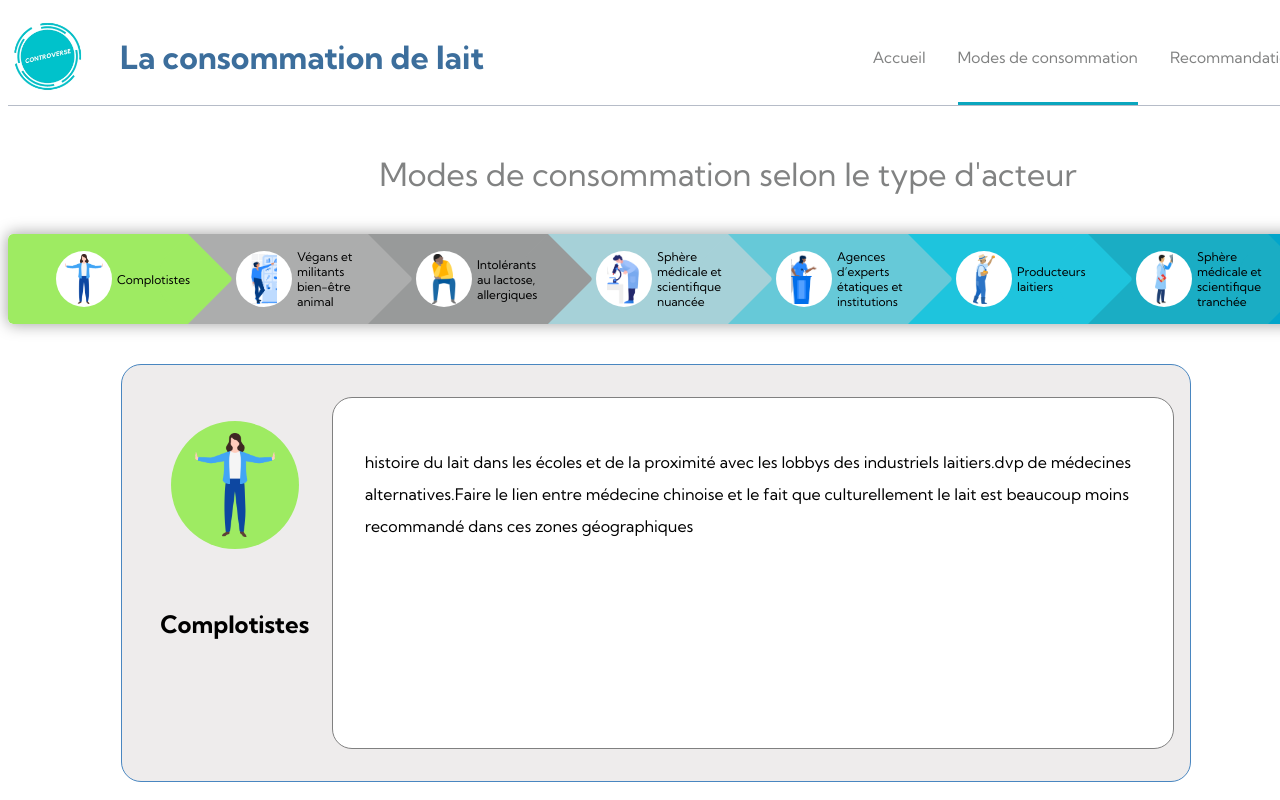
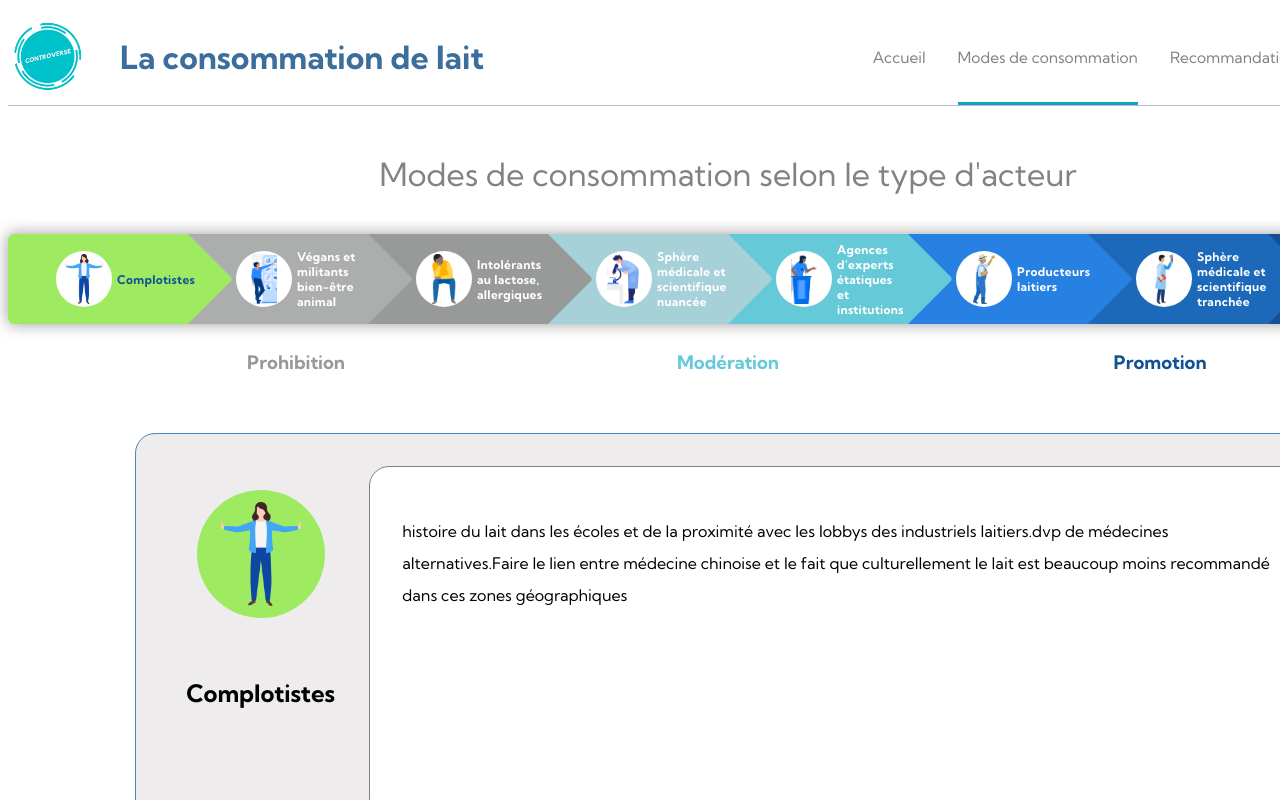
Before and after one commit to denis-farkas/milk, a React (Create React App) app: page /modes in a window 1280 px wide. Shown: the top 800 px of the page. Built offline with nearby package versions, Linux system fonts and the light colour scheme.

Commit message:
css style color etc

```diff
--- a/src/pages/Mode/index.jsx
+++ b/src/pages/Mode/index.jsx
@@ -46,13 +46,13 @@ function Mode() {
             })}
           </div>
           <div className="legend">
-            <div className="legend-text">
+            <div className="legend-text first">
               <h3>Prohibition</h3>
             </div>
-            <div className="legend-text">
+            <div className="legend-text second">
               <h3>Modération</h3>
             </div>
-            <div className="legend-text">
+            <div className="legend-text third">
               <h3>Promotion</h3>
             </div>
           </div>
--- a/src/pages/Mode/mode.css
+++ b/src/pages/Mode/mode.css
@@ -38,10 +38,6 @@
   -webkit-box-pack: center;
       -ms-flex-pack: center;
           justify-content: center;
-}
-
-.legend-text h3 {
-  color: #0aa6be;
 }
 
 .legend-text:nth-child(2) {
@@ -89,10 +85,17 @@
 
 .breadcrumb .bouton .avatar-text p {
   margin-left: 5px;
-  color: black;
+  color: white;
   font-size: 12px;
   width: 70px;
   height: auto;
+  font-weight: 700;
+  letter-spacing: 0.3px;
+}
+
+.breadcrumb .bouton.active .avatar-text p,
+.breadcrumb .bouton:hover .avatar-text p {
+  color: #135194;
 }
 
 /*since the first link does not have a triangle before it we can reduce the left padding to make it look consistent with other links*/
@@ -107,11 +110,11 @@
 }
 
 .breadcrumb .bouton:nth-child(1) {
-  background-color: #d2d5d5;
+  background-color: #c0c2c2;
 }
 
 .breadcrumb .bouton:nth-child(1):after {
-  background-color: #d2d5d5;
+  background-color: #c0c2c2;
 }
 
 .breadcrumb .bouton:nth-child(2) {
@@ -147,27 +150,27 @@
 }
 
 .breadcrumb .bouton:nth-child(6) {
-  background-color: #1ec4dd;
+  background-color: #2781e2;
 }
 
 .breadcrumb .bouton:nth-child(6):after {
-  background-color: #1ec4dd;
+  background-color: #2781e2;
 }
 
 .breadcrumb .bouton:nth-child(7) {
-  background-color: #1aadc4;
+  background-color: #1c68b9;
 }
 
 .breadcrumb .bouton:nth-child(7):after {
-  background-color: #1aadc4;
+  background-color: #1c68b9;
 }
 
 .breadcrumb .bouton:nth-child(8) {
-  background-color: #03a5ca;
+  background-color: #135194;
 }
 
 .breadcrumb .bouton:nth-child(8):after {
-  background-color: #03a5ca;
+  background-color: #135194;
 }
 
 /*adding the arrows for the breadcrumbs using rotated pseudo elements*/
@@ -230,6 +233,18 @@
 .flat .bouton:hover,
 .flat .bouton:hover:after {
   background: #bfe7a0;
+}
+
+.first {
+  color: #989a9a;
+}
+
+.second {
+  color: #66c9d8;
+}
+
+.third {
+  color: #135194;
 }
 
 .breadcrumb .bouton.active {
--- a/src/pages/Mode/mode.scss
+++ b/src/pages/Mode/mode.scss
@@ -29,10 +29,6 @@
   width: 40%;
   display: flex;
   justify-content: center;
-}
-
-.legend-text h3 {
-  color: #0aa6be;
 }
 
 .legend-text:nth-child(2) {
@@ -69,11 +65,19 @@
 }
 .breadcrumb .bouton .avatar-text p {
   margin-left: 5px;
-  color: black;
+  color: white;
   font-size: 12px;
   width: 70px;
   height: auto;
+  font-weight: 700;
+  letter-spacing: 0.3px;
 }
+
+.breadcrumb .bouton.active .avatar-text p,
+.breadcrumb .bouton:hover .avatar-text p {
+  color: #135194;
+}
+
 /*since the first link does not have a triangle before it we can reduce the left padding to make it look consistent with other links*/
 .breadcrumb .bouton:first-child {
   border-radius: 5px 0 0 5px; /*to match with the parent's radius*/
@@ -84,10 +88,10 @@
 }
 
 .breadcrumb .bouton:nth-child(1) {
-  background-color: rgb(210, 213, 213);
+  background-color: rgb(192, 194, 194);
 }
 .breadcrumb .bouton:nth-child(1):after {
-  background-color: rgb(210, 213, 213);
+  background-color: rgb(192, 194, 194);
 }
 .breadcrumb .bouton:nth-child(2) {
   background-color: rgb(172, 173, 173);
@@ -114,23 +118,23 @@
   background-color: rgb(102, 201, 216);
 }
 .breadcrumb .bouton:nth-child(6) {
-  background-color: rgb(30, 196, 221);
+  background-color: #2781e2;
 }
 .breadcrumb .bouton:nth-child(6):after {
-  background-color: rgb(30, 196, 221);
+  background-color: #2781e2;
 }
 .breadcrumb .bouton:nth-child(7) {
-  background-color: rgb(26, 173, 196);
+  background-color: #1c68b9;
 }
 .breadcrumb .bouton:nth-child(7):after {
-  background-color: rgb(26, 173, 196);
+  background-color: #1c68b9;
 }
 
 .breadcrumb .bouton:nth-child(8) {
-  background-color: rgb(3, 165, 202);
+  background-color: #135194;
 }
 .breadcrumb .bouton:nth-child(8):after {
-  background-color: rgb(3, 165, 202);
+  background-color: #135194;
 }
 
 /*adding the arrows for the breadcrumbs using rotated pseudo elements*/
@@ -179,6 +183,18 @@
 .flat .bouton:hover,
 .flat .bouton:hover:after {
   background: #bfe7a0;
+}
+
+.first {
+  color: rgb(152, 154, 154);
+}
+
+.second {
+  color: rgb(102, 201, 216);
+}
+
+.third {
+  color: #135194;
 }
 
 .breadcrumb .bouton.active {
--- a/src/pages/Recommandations/index.jsx
+++ b/src/pages/Recommandations/index.jsx
@@ -80,7 +80,7 @@ function Recommandations() {
             })}
           </div>
         </div>
-        <div className="section-info">
+        <div className="section-recom-info">
           <div className="jumbotron">
             <div className="jumbotron-aside">
               <div className="jumbotron-aside-header">
--- a/src/pages/Recommandations/recommandations.css
+++ b/src/pages/Recommandations/recommandations.css
@@ -75,12 +75,12 @@
   display: flex;
   -ms-flex-wrap: nowrap;
       flex-wrap: nowrap;
-  width: 100%;
-  margin-top: 1rem;
+  width: 90%;
+  margin: 1rem auto;
 }
 
 .bread-recommandations {
-  width: 230px;
+  width: 20%;
   display: -webkit-box;
   display: -ms-flexbox;
   display: flex;
@@ -90,14 +90,14 @@
   margin: 1.5rem 1rem;
 }
 
-.section-info {
+.section-recom-info {
   display: -webkit-box;
   display: -ms-flexbox;
   display: flex;
   -webkit-box-pack: center;
       -ms-flex-pack: center;
           justify-content: center;
-  width: 90%;
+  width: 80%;
 }
 
 .breadcrumb-age {
@@ -159,18 +159,25 @@
 
 .breadcrumb-age .bouton .avatar-text p {
   margin-left: 5px;
-  color: black;
+  color: white;
   font-size: 12px;
   width: 70px;
   height: auto;
+  font-weight: 700;
+  letter-spacing: 0.2px;
+}
+
+.breadcrumb-age .bouton.active .avatar-text p,
+.breadcrumb-age .bouton:hover .avatar-text p {
+  color: #203e5a;
 }
 
 .breadcrumb-age .bouton {
-  background-color: #1ec4dd;
+  background-color: #4986c0;
 }
 
 .breadcrumb-age .bouton:after {
-  background-color: #1ec4dd;
+  background-color: #4986c0;
 }
 
 .breadcrumb-age .bouton:after {
@@ -192,10 +199,6 @@
   border-radius: 0 5px 0 50px;
 }
 
-.legend {
-  display: none;
-}
-
 .breadcrumb-age .bouton:last-child:after {
   content: '';
 }
--- a/src/pages/Recommandations/recommandations.scss
+++ b/src/pages/Recommandations/recommandations.scss
@@ -54,20 +54,20 @@
 .section-recommandations {
   display: flex;
   flex-wrap: nowrap;
-  width: 100%;
-  margin-top: 1rem;
+  width: 90%;
+  margin: 1rem auto;
 }
 .bread-recommandations {
-  width: 230px;
+  width: 20%;
   display: flex;
   justify-content: flex-end;
   margin: 1.5rem 1rem;
 }
 
-.section-info {
+.section-recom-info {
   display: flex;
   justify-content: center;
-  width: 90%;
+  width: 80%;
 }
 
 .breadcrumb-age {
@@ -113,17 +113,24 @@
 }
 .breadcrumb-age .bouton .avatar-text p {
   margin-left: 5px;
-  color: black;
+  color: white;
   font-size: 12px;
   width: 70px;
   height: auto;
+  font-weight: 700;
+  letter-spacing: 0.2px;
+}
+
+.breadcrumb-age .bouton.active .avatar-text p,
+.breadcrumb-age .bouton:hover .avatar-text p {
+  color: #203e5a;
 }
 
 .breadcrumb-age .bouton {
-  background-color: rgb(30, 196, 221);
+  background-color: #4986c0;
 }
 .breadcrumb-age .bouton:after {
-  background-color: rgb(30, 196, 221);
+  background-color: #4986c0;
 }
 
 .breadcrumb-age .bouton:after {
@@ -143,10 +150,6 @@
   border-radius: 0 5px 0 50px;
 }
 
-.legend {
-  display: none;
-}
-
 .breadcrumb-age .bouton:last-child:after {
   content: '';
 }
```
Also changed, not shown: 2 other files (tests, documents, lock files or other folders).
